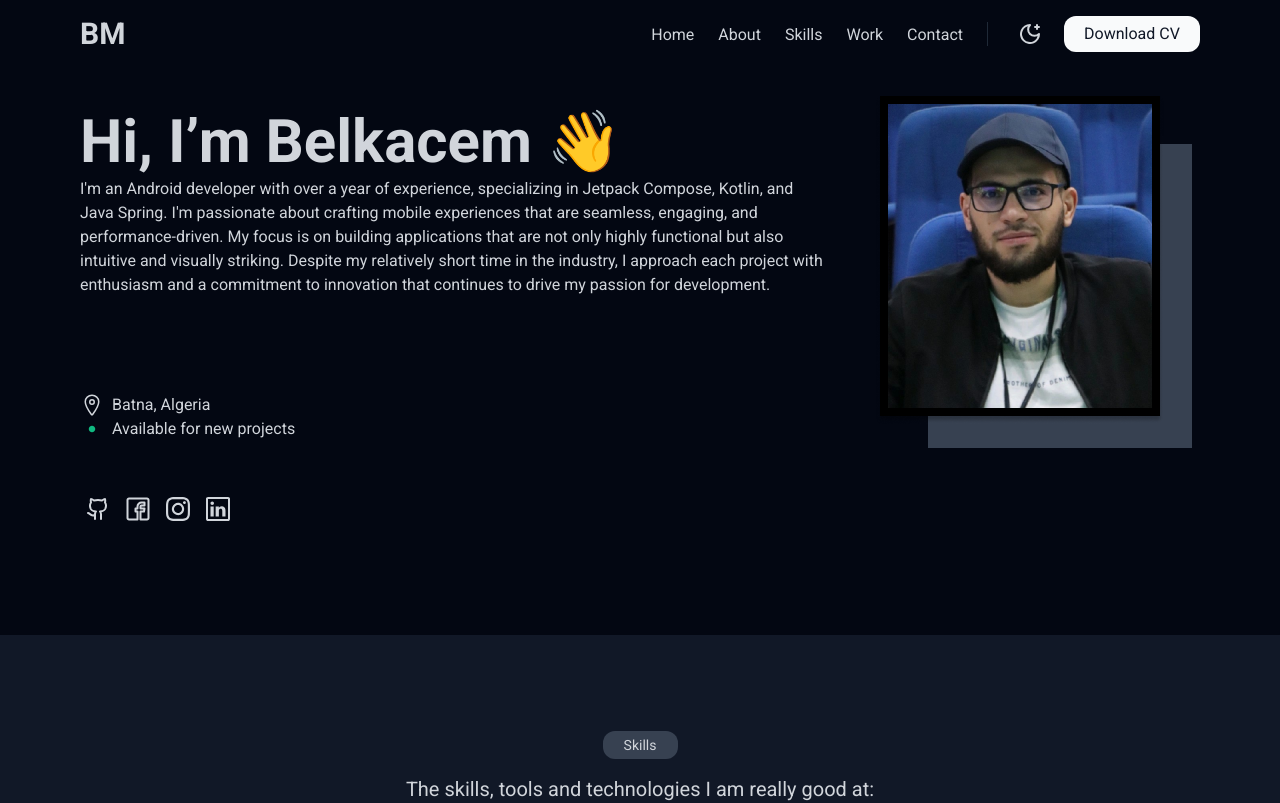
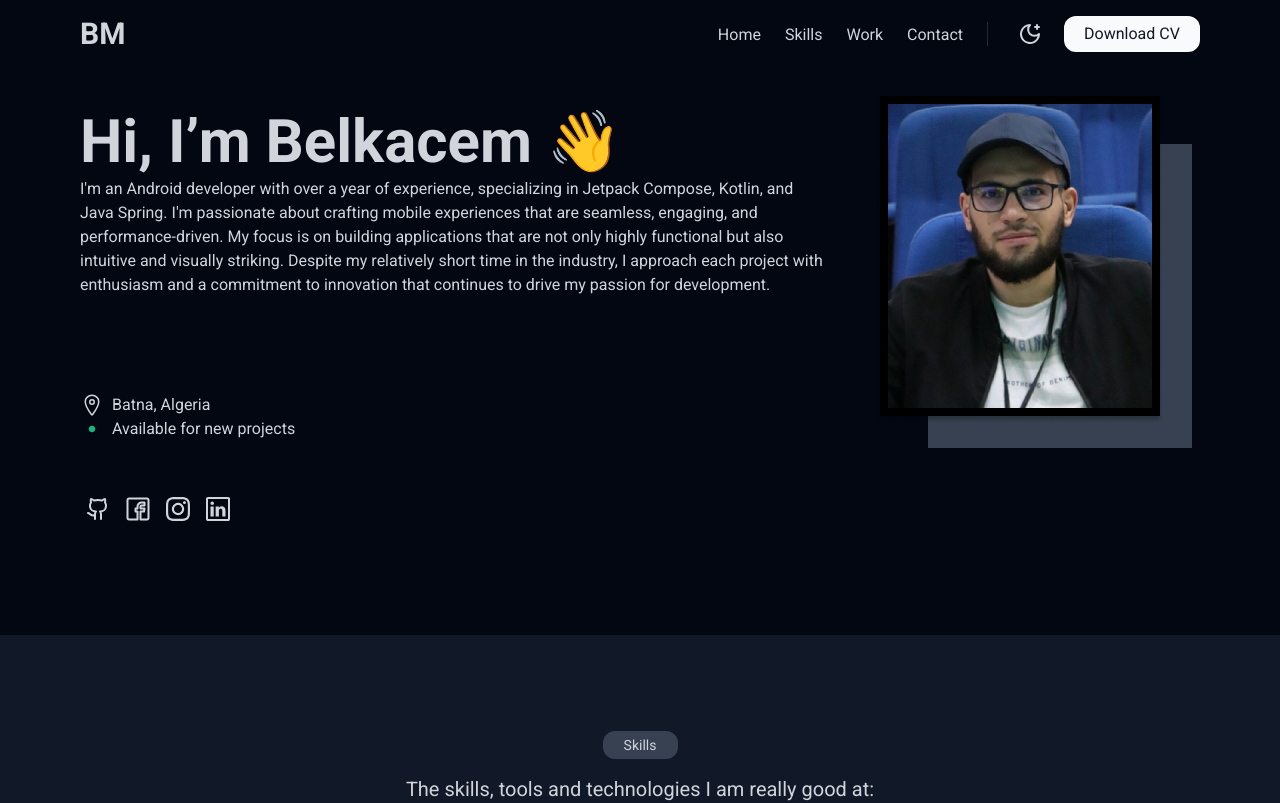
Before and after one commit to Messaoudi-Belkacem/BMDev, a React (Vite) app: page / in a window 1280 px wide. Shown: the top 803 px of the page. Built offline with nearby package versions, Linux system fonts and the light colour scheme.

Commit message:
fix navbar navigation and add download cv button functionality

```diff
--- a/src/components/navbar/Navbar.jsx
+++ b/src/components/navbar/Navbar.jsx
@@ -2,6 +2,7 @@ import MenuIcon from '../../assets/icon-menu.svg'
 import CloseIcon from '../../assets/icon-close.svg'
 import SunIcon from '../../assets/icon-sun.svg';
 import MoonIcon from '../../assets/icon-moon.svg';
+import Resume from'../../assets/cv.pdf'
 import React, { useState } from 'react';
 import './navbar.css';
 
@@ -15,7 +16,6 @@ function Navbar({ darkMode, toggleTheme }) {
                 <nav>
                     <ul>
                         <li><a href="#home">Home</a></li>
-                        <li><a href="#about">About</a></li>
                         <li><a href="#skills">Skills</a></li>
                         <li><a href="#work">Work</a></li>
                         <li><a href="#contact">Contact</a></li>
@@ -34,7 +34,9 @@ function Navbar({ darkMode, toggleTheme }) {
                         className={`icon moon-icon ${darkMode ? 'show' : 'hide'}`}
                     />
                 </button>
-                <button className="button">Download CV</button>
+                <a href={Resume} download="Belkacem_Messaoudi_CV.pdf">
+                    <button className="button">Download CV</button>
+                </a>
             </div>
             <div className="navbar-menu">
                 {toggleMenu
@@ -46,14 +48,15 @@ function Navbar({ darkMode, toggleTheme }) {
                         <hr />
                         <div className="navbar-menu_container-links">
                             <p><a href="#home">Home</a></p>
-                            <p><a href="#about">About</a></p>
                             <p><a href="#skills">Skills</a></p>
                             <p><a href="#work">Work</a></p>
                             <p><a href="#contact">Contact</a></p>
                         </div>
                         <hr/>
                         <br />
-                        <button className="button">Download CV</button>
+                        <a href={Resume} download="Belkacem_Messaoudi_CV.pdf">
+                            <button className="button">Download CV</button>
+                        </a>
                     </div>
                 )}
             </div>
--- a/src/conatiners/footer/Footer.jsx
+++ b/src/conatiners/footer/Footer.jsx
@@ -42,6 +42,7 @@ function Footer() {
     };
 
     return(
+        <section id='contact'>
             <div className='bmdev__footer'>
                 <div className='bmdev__footer-main'>
                     <div className='bmdev__footer-main-head'>
@@ -96,6 +97,7 @@ function Footer() {
                 </div>
                 <ToastContainer />
             </div>
+        </section>
     )
 }
 
--- a/src/conatiners/hero/Hero.jsx
+++ b/src/conatiners/hero/Hero.jsx
@@ -10,6 +10,7 @@ import './hero.css'
 
 function Hero({darkMode}) {
     return(
+        <section id="home">
             <div className="bmdev__hero">
                 <div className="bmdev__hero-content">
                     <div className="bmdev__hero-content-text">
@@ -53,6 +54,7 @@ function Hero({darkMode}) {
                     <img src={darkMode ? myImageDark : myImageLight} alt="my profile pic" />
                 </div>
             </div>
+        </section>
     )
 }
 
--- a/src/conatiners/skills/Skills.jsx
+++ b/src/conatiners/skills/Skills.jsx
@@ -30,6 +30,7 @@ function Skills() {
         { name: 'Flask', imageSrc: flaskIcon, href: 'https://flask.palletsprojects.com/en/3.0.x/' },
       ];
     return(
+        <section id='skills'>
             <div className='bmdev__skills'>
                 <div className='bmdev__skills-tag'>
                     <p>Skills</p>
@@ -43,6 +44,7 @@ function Skills() {
                     ))}
                 </div>
             </div>
+        </section>
     )
 }
 
--- a/src/conatiners/work/Work.jsx
+++ b/src/conatiners/work/Work.jsx
@@ -23,6 +23,7 @@ function Work() {
         },
       ];
     return(
+        <section id='work'>
             <div className='bmdev__work'>
                 <div className='bmdev__work-tag'>
                     <p>Work</p>
@@ -43,6 +44,7 @@ function Work() {
                     ))}
                 </div>
             </div>
+        </section>
     )
 }
 
```
Also changed, not shown: 1 other file (tests, documents, lock files or other folders). Lines whose indentation alone changed are shown as unchanged.
